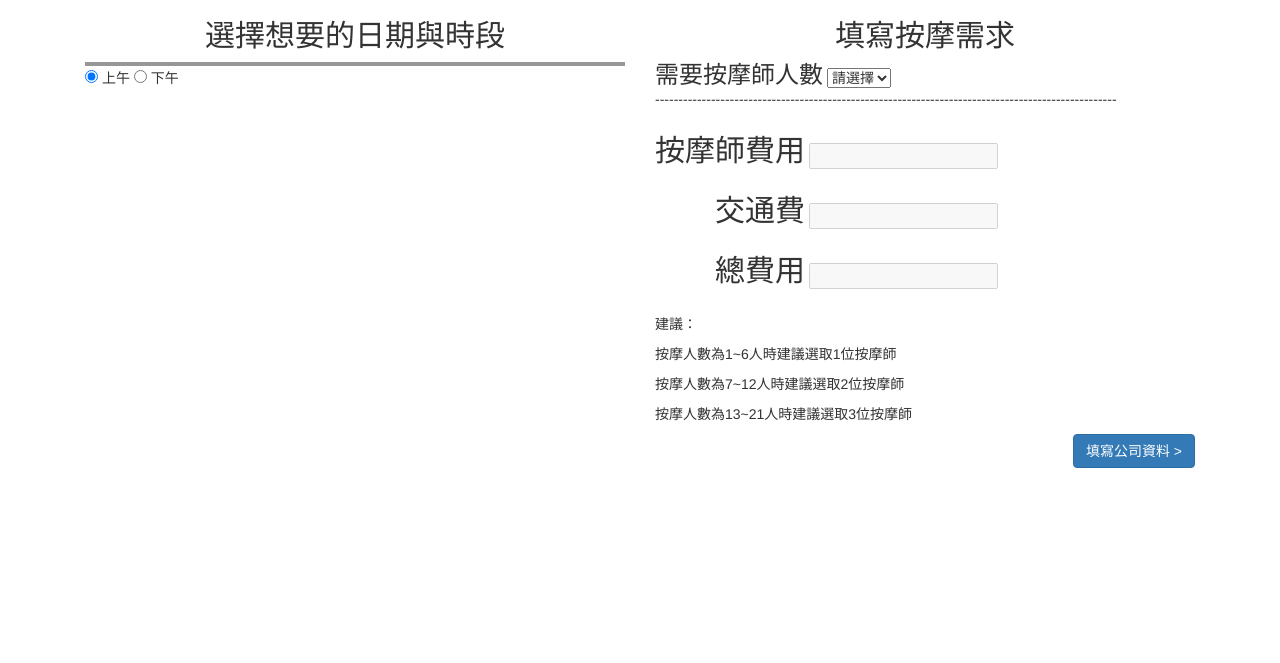
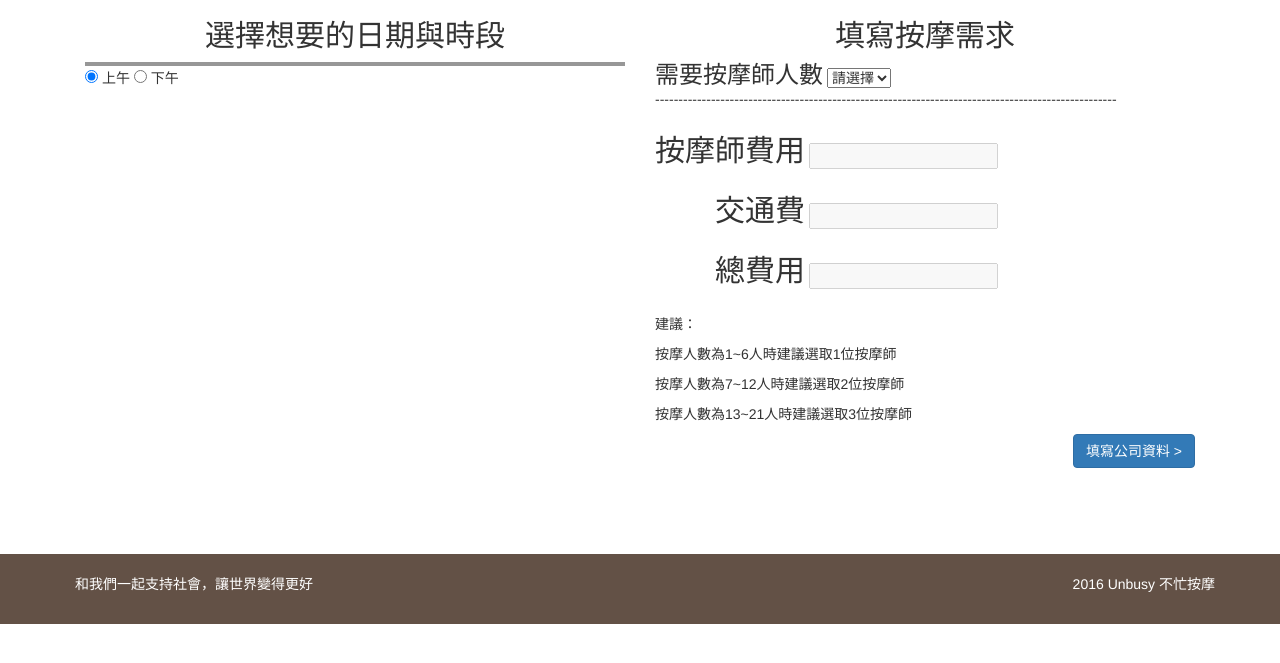
Before and after one commit to lkwu/unbusy, a Rails app: page /bookings/new in a window 1280 px wide. Shown: the part 82-745 px from the top of the page. Run offline with Rails 7, Linux system fonts and the light colour scheme; style sheets or scripts are compiled from the project's sources; parts of the project's set-up code (start-up, migrations or seed data) failed here and were passed over; some libraries are stand-ins or nearby versions.

Commit message:
booking_css

```diff
--- a/app/assets/stylesheets/application.scss
+++ b/app/assets/stylesheets/application.scss
@@ -19,4 +19,6 @@
 @import "booking_new_edit";
 @import "fullcalendar";
 //@import "fullcalendar.print";
-@import "body"
+@import "body";
+@import "user_edit";
+@import "booking_show"
--- a/app/assets/stylesheets/body.scss
+++ b/app/assets/stylesheets/body.scss
@@ -5,3 +5,8 @@
   padding: 30px 60px ;
   font-size: 15px;
 }
+
+#footer{
+  background-color: #635146;
+  padding: 20px 60px ;
+}
--- a/app/assets/stylesheets/booking_new_edit.scss
+++ b/app/assets/stylesheets/booking_new_edit.scss
@@ -1,3 +1,7 @@
+#booking{
+  height: 555px ;
+}
+
 #booking_fee{
   display: none;
 }
@@ -12,6 +16,8 @@ table.table-condensed{
   height: 450px;
   border-width: 2px;
 }
+
+
 
 .date{
   text-align: center;
--- /dev/null
+++ b/app/assets/stylesheets/booking_show.scss
@@ -0,0 +1,7 @@
+#booking_show{
+  height: 555px ;
+  padding-top: 30px ;
+  .user_check{
+     margin-top: 30px ;
+  }
+}
--- /dev/null
+++ b/app/assets/stylesheets/user_edit.scss
@@ -0,0 +1,15 @@
+#booking_user{
+  height: 555px ;
+  margin: 0 auto;
+  text-align: center;
+
+  .username{
+    margin: auto 0 auto 24px ;
+  }
+  .contact_email{
+  	margin: auto 23px auto 0;
+  }
+  .remark{
+  	margin: auto 0 auto 51px;
+  }
+}
--- a/app/views/bookings/edit.html.erb
+++ b/app/views/bookings/edit.html.erb
@@ -1,3 +1,4 @@
+<div id="booking">
 <%=form_for @booking do |f| %>
  <div class="container">
   <div class="col-sm-6">
@@ -50,7 +51,7 @@
   </div>
  </div>
 <%end%>
-<div id="page_output"></div>
+</div>
 
 
 
--- a/app/views/bookings/new.html.erb
+++ b/app/views/bookings/new.html.erb
@@ -1,3 +1,4 @@
+<div id="booking">
 <%=form_for @booking do |f| %>
  <div class="container">
   <div class="col-sm-6">
@@ -50,7 +51,7 @@
   </div>
  </div>
 <%end%>
-<div id="page_output"></div>
+</div>
 
 
 
--- a/app/views/bookings/show.html.erb
+++ b/app/views/bookings/show.html.erb
@@ -1,7 +1,8 @@
-
-<div class="roll">
+<div id="booking_show">
  <div class="container">
   <div class="col-sm-6">
+   <h2><%= "按摩日期 #{@booking.date}" %></h2>
+   <h2><%= "按摩時間#{@booking.time}" %></h2>
    <h2><%= "需要按摩師人數#{@booking.masseur}人" %></h2>
    <h2><%= "費用#{@booking.fee}元" %></h2>
   </div>
--- a/app/views/layouts/application.html.erb
+++ b/app/views/layouts/application.html.erb
@@ -25,6 +25,17 @@
 
 <%= yield %>
 
+ <div id="footer">
+  <div class="container" style="color:white">
+   <div class="pull-left">
+    <p>和我們一起支持社會，讓世界變得更好</p>
+   </div>
+   <div class="pull-right">
+    <p >2016 Unbusy 不忙按摩</p>
+   </div>
+  </div>
+ </div>
+
 
 
 </body>
```
Also changed, not shown: app/views/users/edit.html.erb (+16 -15 lines).
